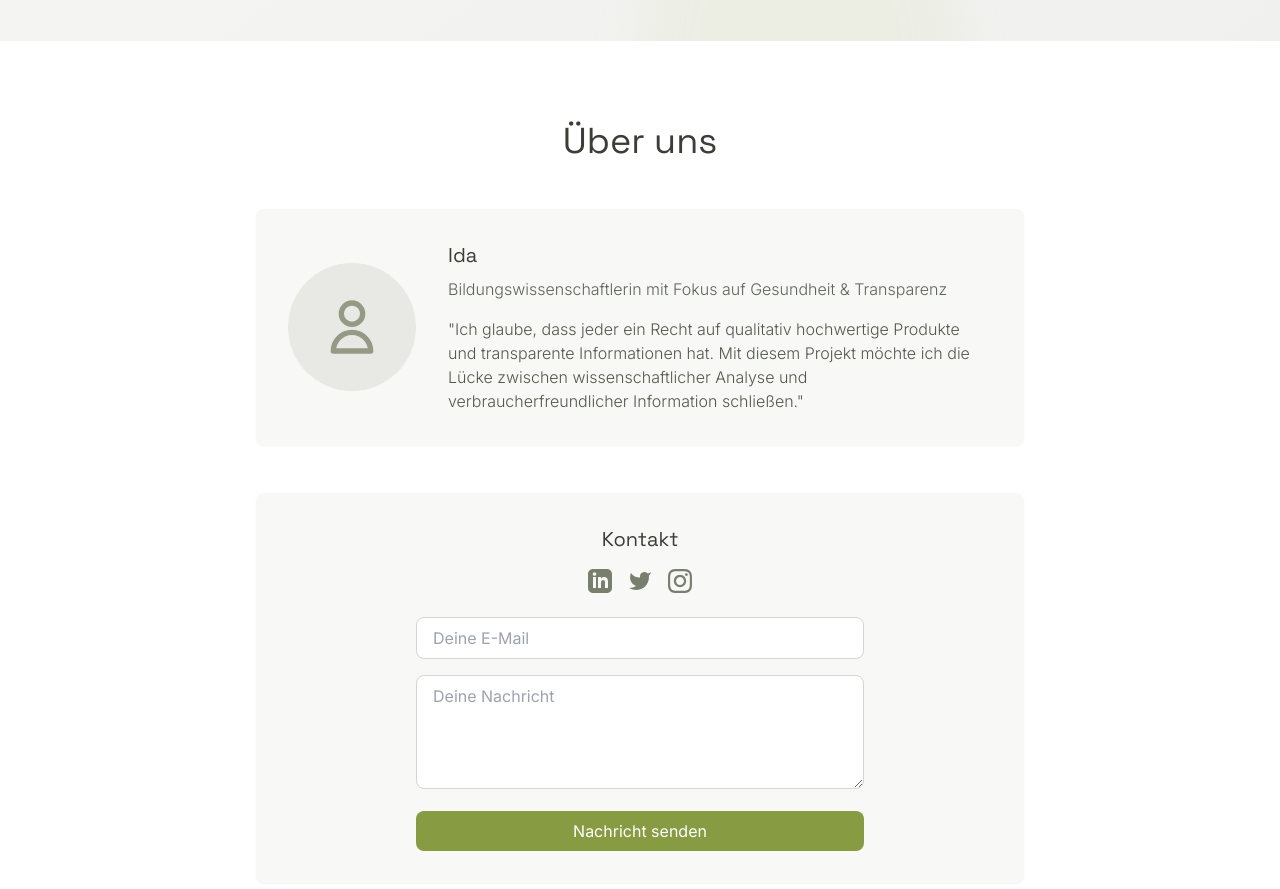
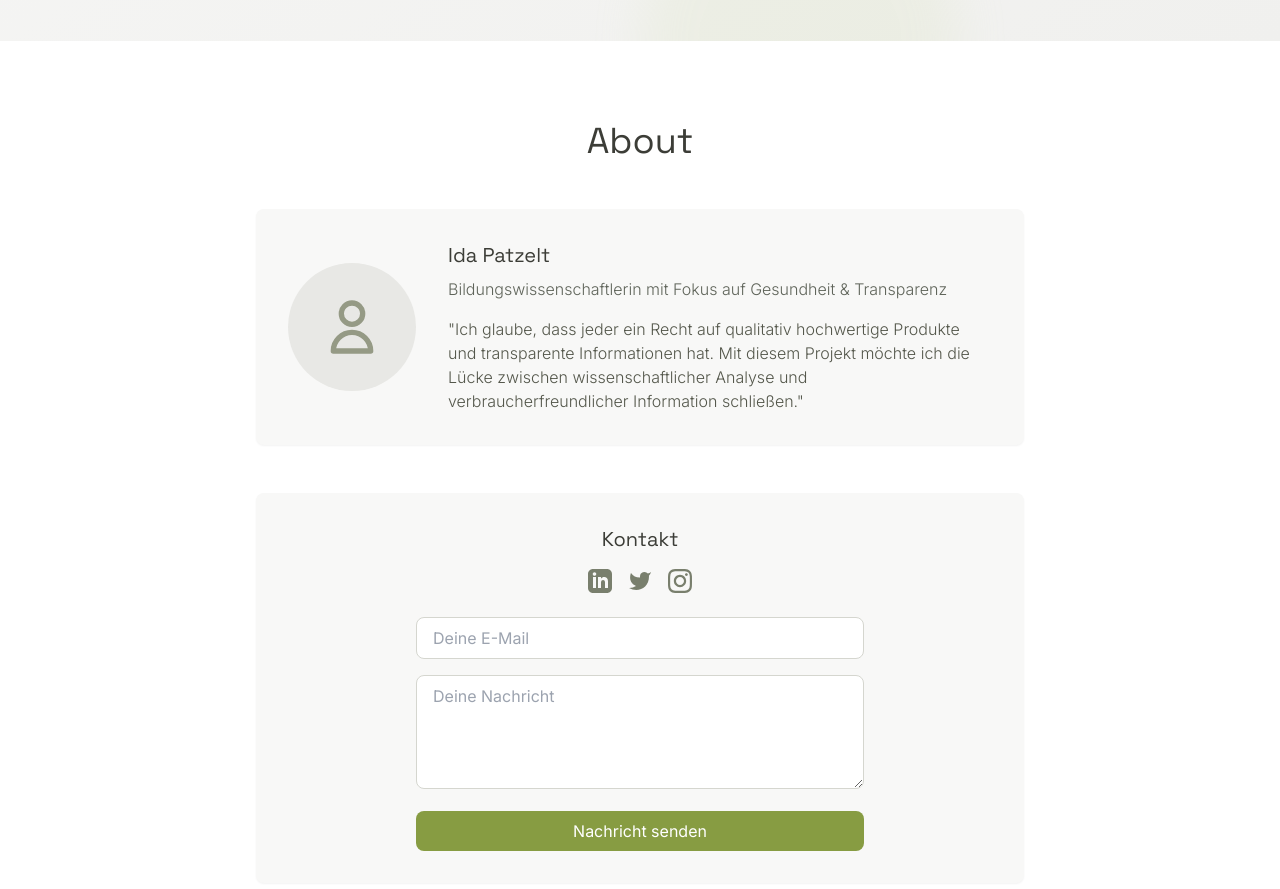
Before and after one commit to idapatz/olive, a Next.js app: page / in a window 1280 px wide. Shown: the part 3500-4389 px from the top of the page. Built offline with nearby package versions, Linux system fonts and the light colour scheme.

Commit message:
Deine Commit-Nachricht hier

```diff
--- a/src/app/page.tsx
+++ b/src/app/page.tsx
@@ -211,12 +211,12 @@ export default function Home() {
           </div>
         </section>
 
-        {/* Über uns Section */}
+        {/* About Section */}
         <section className="py-20 bg-white" id="about">
           <div className="container mx-auto px-4">
             <div className="max-w-3xl mx-auto">
               <h2 className="text-3xl md:text-4xl font-normal text-center text-sage-900 mb-12">
-                Über uns
+                About
               </h2>
               <div className="mb-12 bg-sage-50 p-8 rounded-lg shadow-sm">
                 <div className="flex flex-col md:flex-row items-center gap-8">
@@ -228,7 +228,7 @@ export default function Home() {
                     </div>
                   </div>
                   <div>
-                    <h3 className="text-xl font-normal mb-2 text-sage-900">Ida</h3>
+                    <h3 className="text-xl font-normal mb-2 text-sage-900">Ida Patzelt</h3>
                     <p className="text-sage-700 mb-4">
                       Bildungswissenschaftlerin mit Fokus auf Gesundheit & Transparenz
                     </p>
```
